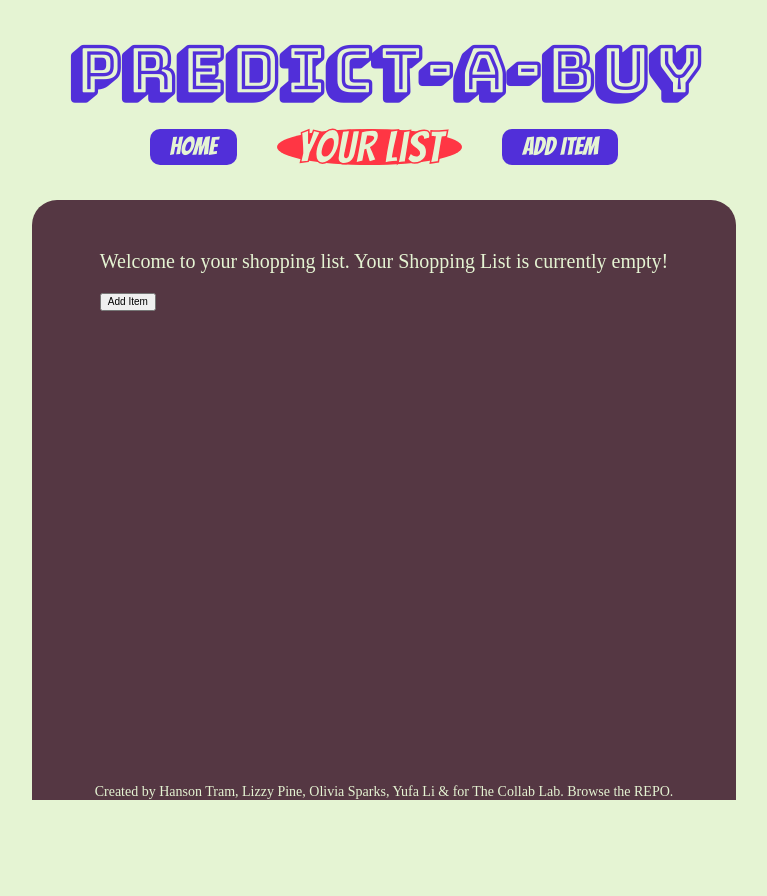
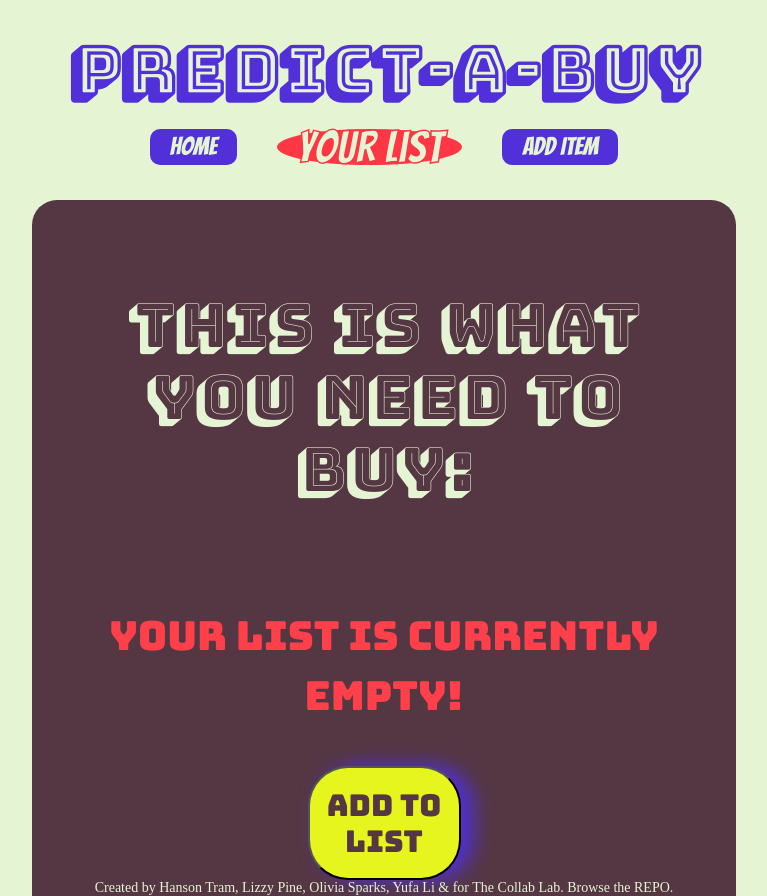
Before and after one commit to the-collab-lab/tcl-61-smart-shopping-list, a React (Vite) app: page /list in a window 1280 px wide. Shown: the whole page, without its empty margins (256-1023 px from the left). Before the commit the page ends 800 px from the top, so only its background shows below. Built offline with nearby package versions, Linux system fonts and the light colour scheme; a web font is replaced by a local one.

Commit message:
styling list view - with no token

```diff
--- a/src/App.scss
+++ b/src/App.scss
@@ -3,3 +3,4 @@
 @use './sass/fonts-general-styles.scss';
 @use './sass/header.scss';
 @use './sass/dark-mode.scss';
+@use './sass/list-vew.scss';
--- /dev/null
+++ b/src/sass/_list-vew.scss
@@ -0,0 +1,63 @@
+@use '_variables.scss' as *;
+
+.list-container {
+	display: grid;
+	place-items: center;
+	.first-line {
+		font-family: $title-font;
+		color: $light-green;
+		font-weight: 400;
+		font-size: 60px;
+		line-height: 72px;
+		text-align: center;
+	}
+	.second-line {
+		font-family: $header-font;
+		font-style: normal;
+		font-weight: 400px;
+		font-size: 40px;
+		line-height: 60px;
+		text-align: center;
+		color: #ff404a;
+	}
+
+	.add-button {
+		transition: 0.5s ease-out;
+		width: 153px;
+		height: 114px;
+		left: 643px;
+		top: 732px;
+		background: $yellow;
+		border-radius: 40px;
+		font-family: $header-font;
+		font-style: normal;
+		font-weight: 400;
+		font-size: 30px;
+		line-height: 36px;
+		text-align: center;
+		color: $brown;
+	}
+
+	.add-button:hover {
+		cursor: pointer;
+		transform: rotate(-360deg);
+	}
+
+	.add-button:active {
+		transform: scale(0.85);
+	}
+
+	.add-button {
+		animation: shadow-drop-right 0.4s linear both;
+	}
+
+	@keyframes shadow-drop-right {
+		0% {
+			box-shadow: 0 0 0 0 transparent;
+		}
+
+		100% {
+			box-shadow: 12px 0 20px 0 $purple;
+		}
+	}
+}
--- a/src/views/List.jsx
+++ b/src/views/List.jsx
@@ -70,12 +70,11 @@ export function List({ data, listToken }) {
 			{sortErrorMessage && <p> {sortErrorMessage} </p>}
 		</div>
 	) : (
-		<div>
-			<p>
-				Welcome to your shopping list. Your Shopping List is currently empty!
-			</p>
+		<div className="list-container">
+			<p className="first-line">THIS IS WHAT YOU NEED TO BUY: </p>
+			<p className="second-line">YOUR LIST IS CURRENTLY EMPTY!</p>
 			<Link to={'/add-item'}>
-				<button>Add Item</button>
+				<button className="add-button">ADD TO LIST</button>
 			</Link>
 		</div>
 	);
```
